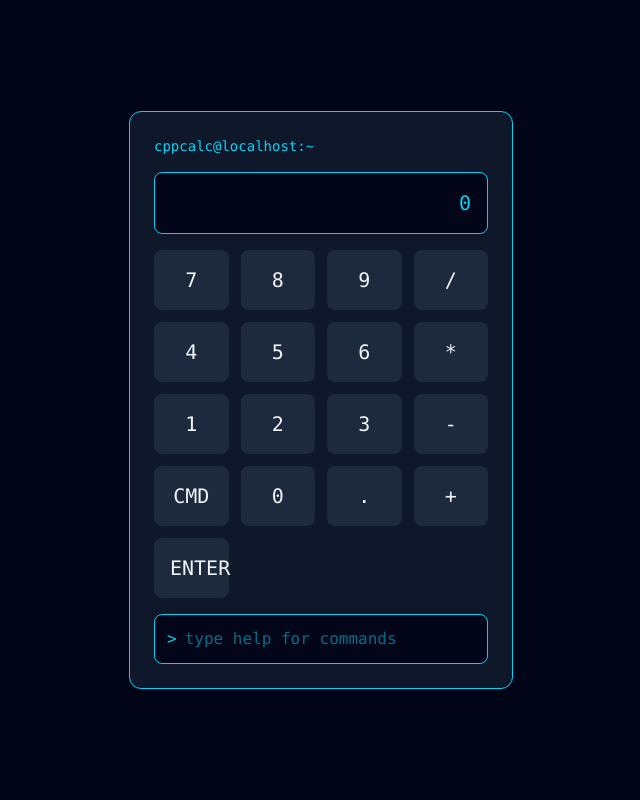
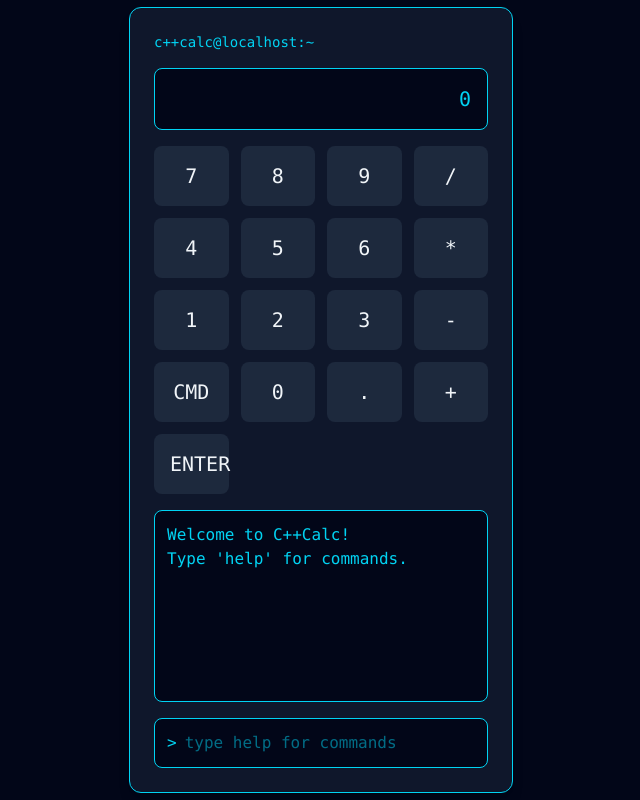
Before and after one commit to glennrobey/CppCalc, a React (Vite) app in the folder frontend/: page / in a window 1280 px wide. Shown: the whole page, without its empty margins (319-959 px from the left). Built offline with nearby package versions, Linux system fonts and the light colour scheme.

Commit message:
Add variable assignment support

```diff
--- a/frontend/src/App.tsx
+++ b/frontend/src/App.tsx
@@ -5,6 +5,10 @@ function App() {
   const [result, setResult] = useState("");
   const [commandInput, setCommandInput] = useState("");
   const [showCommands, setShowCommands] = useState(false);
+  const [terminalOutput, setTerminalOutput] = useState<string[]>([
+    "Welcome to C++Calc!",
+    "Type 'help' for commands.",
+  ]);
 
   const buttons = [
     "7",
@@ -68,13 +72,32 @@ function App() {
 
       if (data.result !== undefined) {
         setResult(data.result);
+
+        setTerminalOutput((prev) => [
+          ...prev,
+          `> ${commandInput}`,
+          String(data.result),
+        ]);
       } else {
         setResult(data.error);
+
+        setTerminalOutput((prev) => [
+          ...prev,
+          `> ${commandInput}`,
+          String(data.error),
+        ]);
       }
 
       setCommandInput("");
     } catch {
+      setCommandInput("");
       setResult("Server connection failed");
+
+      setTerminalOutput((prev) => [
+        ...prev,
+        `> ${commandInput}`,
+        "Server connection failed",
+      ]);
     }
   }
 
@@ -84,14 +107,6 @@ function App() {
 
       if ("0123456789+-*/.".includes(key)) {
         setExpression((prev) => prev + key);
-      }
-
-      if (key === "Enter") {
-        if (commandInput) {
-          runCommand();
-        } else {
-          calculate();
-        }
       }
 
       if (key === "Backspace") {
@@ -141,7 +156,7 @@ function App() {
       >
         {/* Terminal header */}
         <div className="mb-4 text-sm text-cyan-400 font-mono">
-          cppcalc@localhost:~
+          c++calc@localhost:~
         </div>
 
         {/* Calculator display */}
@@ -214,6 +229,27 @@ function App() {
           </div>
         )}
 
+        {/* Terminal output */}
+        <div
+          className="
+    mt-4
+    h-48
+    overflow-y-auto
+    rounded-lg
+    border
+    border-cyan-400
+    bg-slate-950
+    p-3
+    font-mono
+    text-cyan-400
+    whitespace-pre-wrap
+  "
+        >
+          {terminalOutput.map((line, index) => (
+            <div key={index}>{line}</div>
+          ))}
+        </div>
+
         {/* Command input */}
         <div
           className="
```
Also changed, not shown: 1 other file (tests, documents, lock files or other folders).
